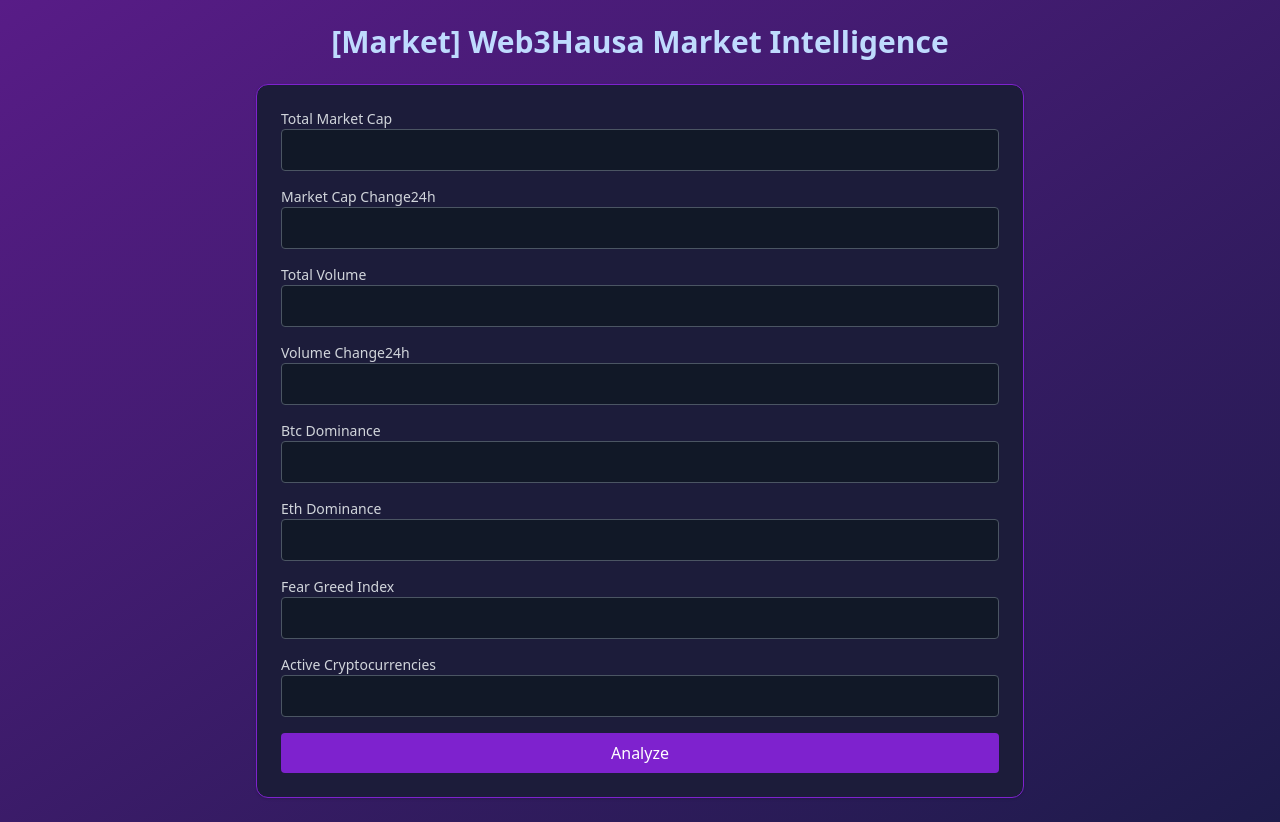
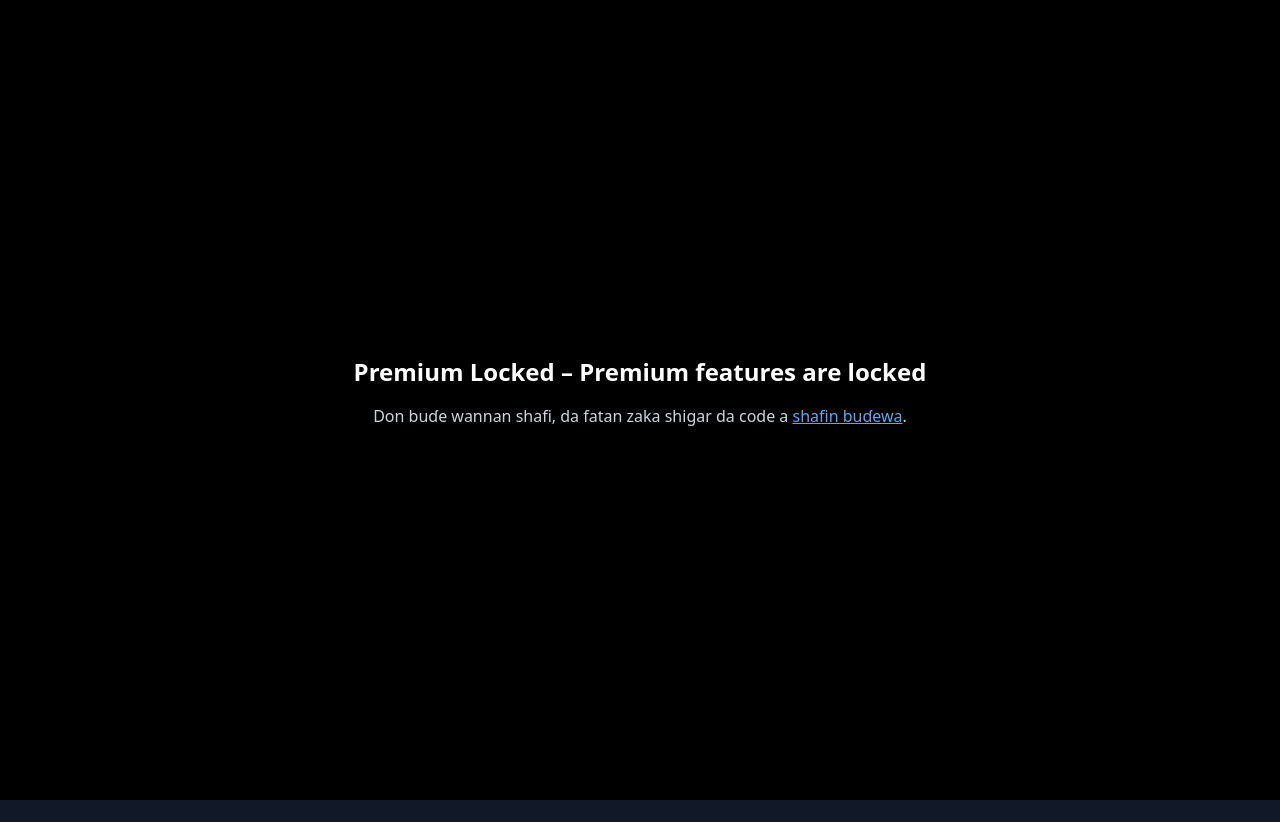
Before and after one commit to BershTech67/tooo, a React (Vite) app: page /free in a window 1280 px wide. After the commit the page ends 800 px from the top, so only its background shows below. Built offline with nearby package versions, Linux system fonts and the light colour scheme.

Commit message:
Add files via upload

```diff
--- a/src/CryptoMarketAnalyzer.jsx
+++ b/src/CryptoMarketAnalyzer.jsx
@@ -1,124 +1,79 @@
 
-import React, { useState } from 'react';
+import React, { useEffect, useState } from 'react';
+import CryptoMarketAnalyzer from './CryptoMarketAnalyzer';
 
-export default function CryptoMarketAnalyzer({ mode = 'free' }) {
-  const [form, setForm] = useState({
-    totalMarketCap: '',
-    marketCapChange24h: '',
-    totalVolume: '',
-    volumeChange24h: '',
-    btcDominance: '',
-    ethDominance: '',
-    fearGreedIndex: '',
-    activeCryptocurrencies: ''
-  });
+export default function PremiumAnalyzer() {
+  const [unlocked, setUnlocked] = useState(false);
+  const [realCoins, setRealCoins] = useState([]);
 
-  const [result, setResult] = useState(null);
-  const [loading, setLoading] = useState(false);
+  useEffect(() => {
+    const isPremium = localStorage.getItem('web3hausa-premium');
+    if (isPremium === 'true') {
+      setUnlocked(true);
+      fetchLiveData();
+    }
+  }, []);
 
-  const handleChange = (e) => {
-    setForm({ ...form, [e.target.name]: e.target.value });
+  const fetchLiveData = async () => {
+    try {
+      const response = await fetch(
+        'https://api.coingecko.com/api/v3/coins/markets?vs_currency=usd&order=volume_desc&per_page=10&page=1&sparkline=false'
+      );
+      const data = await response.json();
+
+      // Simulate RSI logic (Coingecko doesn't provide RSI directly)
+      const enhanced = data.map((coin) => {
+        const mockRSI = Math.floor(Math.random() * 50) + 20; // Simulated RSI between 20–70
+        const strategy =
+          mockRSI < 30
+            ? "Scalping setup – consider short bursts on 5m chart"
+            : mockRSI > 70
+            ? "Overbought – consider waiting or shorting"
+            : mockRSI >= 45 && mockRSI <= 60
+            ? "Swing or day trading setup – RSI within stable range"
+            : "Watch and wait – market conditions unclear";
+
+        return {
+          id: coin.id,
+          name: coin.name,
+          price_change_percentage_24h: coin.price_change_percentage_24h,
+          rsi: mockRSI,
+          strategy
+        };
+      });
+
+      setRealCoins(enhanced);
+    } catch (error) {
+      console.error("Failed to fetch real coin data:", error);
+    }
   };
 
-  const analyzeMarket = () => {
-    setLoading(true);
-    setTimeout(() => {
-      const score = [
-        parseFloat(form.btcDominance),
-        parseFloat(form.fearGreedIndex),
-        parseFloat(form.marketCapChange24h)
-      ].filter(val => val && val > 50).length;
-
-      const getStrategies = (frame) => {
-        if (score === 0) return ["No active strategies. Avoid trading or observe the market."];
-        if (frame === "scalping") {
-          return score >= 2
-            ? [
-                "Scalp DOGE/USDT on 5m chart with RSI<30",
-                "Use VWAP and price action confluence",
-                "Set tight SL, TP at 0.5–1%",
-                "Enter only on confirmed breakout"
-              ]
-            : [
-                "Market volatile. Scalping not advised",
-                "Avoid trading without clear volume surge"
-              ];
-        }
-        if (frame === "day") {
-          return score >= 2
-            ? [
-                "Look for EMA 20/50 cross on 1h chart",
-                "Use MACD + RSI combo for timing entries",
-                "Monitor volume for breakout setups"
-              ]
-            : [
-                "Day trades should wait for volume confirmation",
-                "Avoid forced entries during sideways trend"
-              ];
-        }
-        if (frame === "swing") {
-          return score >= 2
-            ? [
-                "Swing trade ETH/BTC or SOL/USDT with trend",
-                "Use Fibonacci retracement on 1D chart",
-                "Target 5–8% profits with wider stop-loss"
-              ]
-            : [
-                "Wait for RSI near 50 for better entry",
-                "Market unstable. Swing setups unclear"
-              ];
-        }
-        return [];
-      };
-
-      setResult({
-        scalping: { score, status: score >= 2 ? "Bullish" : score === 1 ? "Bearish" : "Avoid", strategies: getStrategies("scalping") },
-        day: { score, status: score >= 2 ? "Neutral/Bullish" : score === 1 ? "Bearish" : "Wait/No Signal", strategies: getStrategies("day") },
-        swing: { score, status: score >= 2 ? "Bullish" : score === 1 ? "Bearish" : "Uncertain", strategies: getStrategies("swing") }
-      });
-      setLoading(false);
-    }, 1000);
-  };
+  if (!unlocked) {
+    return (
+      <div className="min-h-screen flex items-center justify-center bg-black text-white text-center p-10">
+        <div>
+          <h2 className="text-2xl font-bold mb-4">Premium Locked – Premium features are locked</h2>
+          <p className="text-gray-300 mb-4">
+            Don buɗe wannan shafi, da fatan zaka shigar da code a <a href="/premium" className="underline text-blue-400">shafin buɗewa</a>.
+          </p>
+        </div>
+      </div>
+    );
+  }
 
   return (
-    <div className="min-h-screen bg-gradient-to-br from-purple-900 to-indigo-950 text-white p-6">
-      <h1 className="text-3xl text-center font-bold text-blue-200 mb-6">[Market] Web3Hausa Market Intelligence</h1>
+    <div className="min-h-screen bg-black text-white p-6 space-y-6">
+      <CryptoMarketAnalyzer mode="premium" />
 
-      <div className="max-w-3xl mx-auto bg-[#1c1c3a] p-6 rounded-xl shadow space-y-4 border border-purple-700">
-        {Object.keys(form).map((key) => (
-          <div key={key}>
-            <label className="block text-sm text-gray-300 capitalize">{key.replace(/([A-Z])/g, ' $1')}</label>
-            <input
-              type="number"
-              name={key}
-              value={form[key]}
-              onChange={handleChange}
-              className="w-full px-3 py-2 rounded bg-gray-900 text-white border border-gray-600"
-            />
-          </div>
-        ))}
-
-        <button
-          onClick={analyzeMarket}
-          className="w-full bg-purple-700 hover:bg-purple-800 text-white py-2 rounded mt-4"
-        >
-          {loading ? "Analyzing..." : "Analyze"}
-        </button>
-      </div>
-
-      {result && (
-        <div className="max-w-3xl mx-auto mt-6 space-y-6">
-          {["swing", "day", "scalping"].map((frame) => (
-            <div key={frame} className="bg-[#0f0e20] p-4 rounded-lg shadow-md">
-              <h3 className="text-blue-400 font-semibold mb-1">🕒 Time Frame: {frame.charAt(0).toUpperCase() + frame.slice(1)} Trading</h3>
-              <p><strong>Status:</strong> {result[frame].status}</p>
-              <p><strong>Score:</strong> {result[frame].score}/3</p>
-              <p><strong>Strategies:</strong></p>
-              <ul className="list-disc list-inside ml-4 text-white">
-                {result[frame].strategies.map((s, idx) => (
-                  <li key={idx}>{s}</li>
-                ))}
-              </ul>
+      {realCoins.length > 0 && (
+        <div className="max-w-4xl mx-auto bg-[#111827] p-6 rounded-xl border border-purple-700 shadow space-y-4">
+          <h2 className="text-xl font-semibold text-green-400 mb-2">🔮 Live Coin Strategy Insights</h2>
+          {realCoins.map((coin) => (
+            <div key={coin.id} className="bg-[#1f2937] p-4 rounded-lg text-white shadow-sm">
+              <h3 className="text-lg font-bold">{coin.name}</h3>
+              <p>24h Change: {coin.price_change_percentage_24h?.toFixed(2)}%</p>
+              <p>RSI (est.): {coin.rsi}</p>
+              <p className="mt-2"><strong>Suggested Strategy:</strong> {coin.strategy}</p>
             </div>
           ))}
         </div>
```
